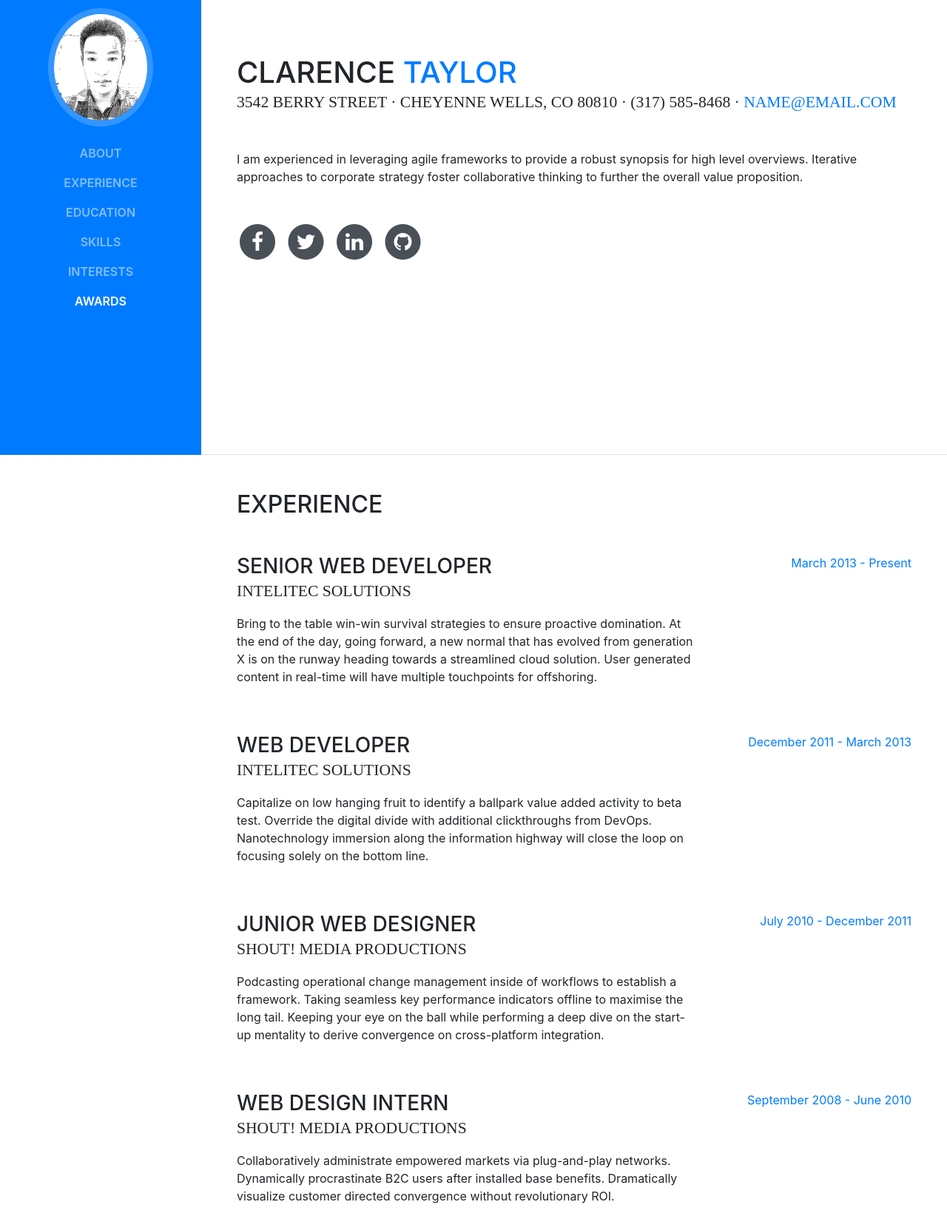
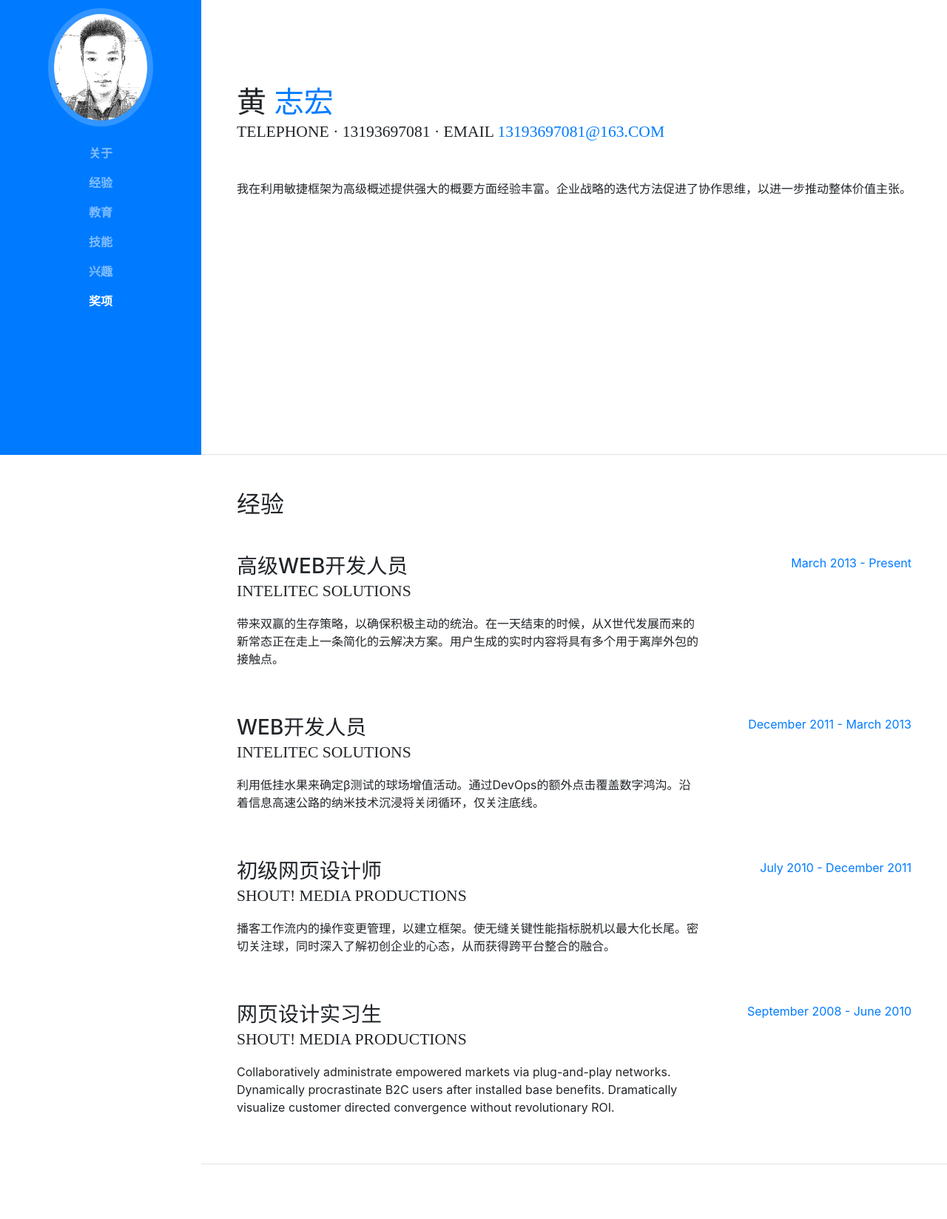
Before and after one commit to Dragon-HZH/resume, a website with bundled scripts: page index.html in a window 1280 px wide. Shown: the part 185-1833 px from the top of the page at 74% size. Built offline with nearby package versions, Linux system fonts and the light colour scheme; a web font is replaced by a local one.

Commit message:
update 1.1

```diff
--- a/index.html
+++ b/index.html
@@ -8,7 +8,7 @@
     <meta name="description" content="">
     <meta name="author" content="">
 
-    <title>Resume - Start Bootstrap Theme</title>
+    <title>我的简历</title>
 
     <!-- Bootstrap core CSS -->
     <link href="vendor/bootstrap/css/bootstrap.min.css" rel="stylesheet">
@@ -40,22 +40,22 @@
       <div class="collapse navbar-collapse" id="navbarSupportedContent">
         <ul class="navbar-nav">
           <li class="nav-item">
-            <a class="nav-link js-scroll-trigger" href="#about">About</a>
+            <a class="nav-link js-scroll-trigger" href="#about">关于</a>
           </li>
           <li class="nav-item">
-            <a class="nav-link js-scroll-trigger" href="#experience">Experience</a>
+            <a class="nav-link js-scroll-trigger" href="#experience">经验</a>
           </li>
           <li class="nav-item">
-            <a class="nav-link js-scroll-trigger" href="#education">Education</a>
+            <a class="nav-link js-scroll-trigger" href="#education">教育</a>
           </li>
           <li class="nav-item">
-            <a class="nav-link js-scroll-trigger" href="#skills">Skills</a>
+            <a class="nav-link js-scroll-trigger" href="#skills">技能</a>
           </li>
           <li class="nav-item">
-            <a class="nav-link js-scroll-trigger" href="#interests">Interests</a>
+            <a class="nav-link js-scroll-trigger" href="#interests">兴趣</a>
           </li>
           <li class="nav-item">
-            <a class="nav-link js-scroll-trigger" href="#awards">Awards</a>
+            <a class="nav-link js-scroll-trigger" href="#awards">奖项</a>
           </li>
         </ul>
       </div>
@@ -65,14 +65,14 @@
 
       <section class="resume-section p-3 p-lg-5 d-flex d-column" id="about">
         <div class="my-auto">
-          <h1 class="mb-0">Clarence
-            <span class="text-primary">Taylor</span>
+          <h1 class="mb-0">黄
+            <span class="text-primary">志宏</span>
           </h1>
-          <div class="subheading mb-5">3542 Berry Street · Cheyenne Wells, CO 80810 · (317) 585-8468 ·
-            <a href="mailto:name@email.com">name@email.com</a>
+          <div class="subheading mb-5"> Telephone · 13193697081 · email
+            <a href="mailto:name@email.com">13193697081@163.com</a>
           </div>
-          <p class="mb-5">I am experienced in leveraging agile frameworks to provide a robust synopsis for high level overviews. Iterative approaches to corporate strategy foster collaborative thinking to further the overall value proposition.</p>
-          <ul class="list-inline list-social-icons mb-0">
+          <p class="mb-5">我在利用敏捷框架为高级概述提供强大的概要方面经验丰富。企业战略的迭代方法促进了协作思维，以进一步推动整体价值主张。</p>
+          <!-- <ul class="list-inline list-social-icons mb-0">
             <li class="list-inline-item">
               <a href="#">
                 <span class="fa-stack fa-lg">
@@ -105,20 +105,19 @@
                 </span>
               </a>
             </li>
-          </ul>
+          </ul> -->
         </div>
       </section>
-      <div class="tlinks">Collect from <a href="http://www.cssmoban.com/" >网站建设</a></div>
 
       <section class="resume-section p-3 p-lg-5 d-flex flex-column" id="experience">
         <div class="my-auto">
-          <h2 class="mb-5">Experience</h2>
+          <h2 class="mb-5">经验</h2>
 
           <div class="resume-item d-flex flex-column flex-md-row mb-5">
             <div class="resume-content mr-auto">
-              <h3 class="mb-0">Senior Web Developer</h3>
+              <h3 class="mb-0">高级WEB开发人员</h3>
               <div class="subheading mb-3">Intelitec Solutions</div>
-              <p>Bring to the table win-win survival strategies to ensure proactive domination. At the end of the day, going forward, a new normal that has evolved from generation X is on the runway heading towards a streamlined cloud solution. User generated content in real-time will have multiple touchpoints for offshoring.</p>
+              <p>带来双赢的生存策略，以确保积极主动的统治。在一天结束的时候，从X世代发展而来的新常态正在走上一条简化的云解决方案。用户生成的实时内容将具有多个用于离岸外包的接触点。</p>
             </div>
             <div class="resume-date text-md-right">
               <span class="text-primary">March 2013 - Present</span>
@@ -127,9 +126,9 @@
 
           <div class="resume-item d-flex flex-column flex-md-row mb-5">
             <div class="resume-content mr-auto">
-              <h3 class="mb-0">Web Developer</h3>
+              <h3 class="mb-0">WEB开发人员</h3>
               <div class="subheading mb-3">Intelitec Solutions</div>
-              <p>Capitalize on low hanging fruit to identify a ballpark value added activity to beta test. Override the digital divide with additional clickthroughs from DevOps. Nanotechnology immersion along the information highway will close the loop on focusing solely on the bottom line.</p>
+              <p>利用低挂水果来确定β测试的球场增值活动。通过DevOps的额外点击覆盖数字鸿沟。沿着信息高速公路的纳米技术沉浸将关闭循环，仅关注底线。</p>
             </div>
             <div class="resume-date text-md-right">
               <span class="text-primary">December 2011 - March 2013</span>
@@ -138,9 +137,9 @@
 
           <div class="resume-item d-flex flex-column flex-md-row mb-5">
             <div class="resume-content mr-auto">
-              <h3 class="mb-0">Junior Web Designer</h3>
+              <h3 class="mb-0">初级网页设计师</h3>
               <div class="subheading mb-3">Shout! Media Productions</div>
-              <p>Podcasting operational change management inside of workflows to establish a framework. Taking seamless key performance indicators offline to maximise the long tail. Keeping your eye on the ball while performing a deep dive on the start-up mentality to derive convergence on cross-platform integration.</p>
+              <p>播客工作流内的操作变更管理，以建立框架。使无缝关键性能指标脱机以最大化长尾。密切关注球，同时深入了解初创企业的心态，从而获得跨平台整合的融合。</p>
             </div>
             <div class="resume-date text-md-right">
               <span class="text-primary">July 2010 - December 2011</span>
@@ -149,7 +148,7 @@
 
           <div class="resume-item d-flex flex-column flex-md-row">
             <div class="resume-content mr-auto">
-              <h3 class="mb-0">Web Design Intern</h3>
+              <h3 class="mb-0">网页设计实习生</h3>
               <div class="subheading mb-3">Shout! Media Productions</div>
               <p>Collaboratively administrate empowered markets via plug-and-play networks. Dynamically procrastinate B2C users after installed base benefits. Dramatically visualize customer directed convergence without revolutionary ROI.</p>
             </div>
@@ -164,7 +163,7 @@
 
       <section class="resume-section p-3 p-lg-5 d-flex flex-column" id="education">
         <div class="my-auto">
-          <h2 class="mb-5">Education</h2>
+          <h2 class="mb-5">教育</h2>
 
           <div class="resume-item d-flex flex-column flex-md-row mb-5">
             <div class="resume-content mr-auto">
@@ -194,7 +193,7 @@
 
       <section class="resume-section p-3 p-lg-5 d-flex flex-column" id="skills">
         <div class="my-auto">
-          <h2 class="mb-5">Skills</h2>
+          <h2 class="mb-5">技能</h2>
 
           <div class="subheading mb-3">Programming Languages &amp; Tools</div>
           <ul class="list-inline list-icons">
@@ -253,7 +252,7 @@
 
       <section class="resume-section p-3 p-lg-5 d-flex flex-column" id="interests">
         <div class="my-auto">
-          <h2 class="mb-5">Interests</h2>
+          <h2 class="mb-5">兴趣</h2>
           <p>Apart from being a web developer, I enjoy most of my time being outdoors. In the winter, I am an avid skiier and novice ice climber. During the warmer months here in Colorado, I enjoy mountain biking, free climbing, and kayaking.</p>
           <p class="mb-0">When forced indoors, I follow a number of sci-fi and fantasy genre movies and television shows, I am an aspiring chef, and I spend a large amount of my free time exploring the latest technolgy advancements in the front-end web development world.</p>
         </div>
@@ -261,7 +260,7 @@
 
       <section class="resume-section p-3 p-lg-5 d-flex flex-column" id="awards">
         <div class="my-auto">
-          <h2 class="mb-5">Awards &amp; Certifications</h2>
+          <h2 class="mb-5">奖项和认证</h2>
           <ul class="fa-ul mb-0">
             <li>
               <i class="fa-li fa fa-trophy text-warning"></i>
@@ -290,7 +289,6 @@
               <i class="fa-li fa fa-trophy text-warning"></i>
               3<sup>rd</sup>
               Place - James Buchanan High School - Hackathon 2005</li>
-              <li>More Templates <a href="http://www.cssmoban.com/" target="_blank" title="模板之家">模板之家</a> - Collect from <a href="http://www.cssmoban.com/" title="网页模板" target="_blank">网页模板</a></li>
           </ul>
         </div>
       </section>
```
